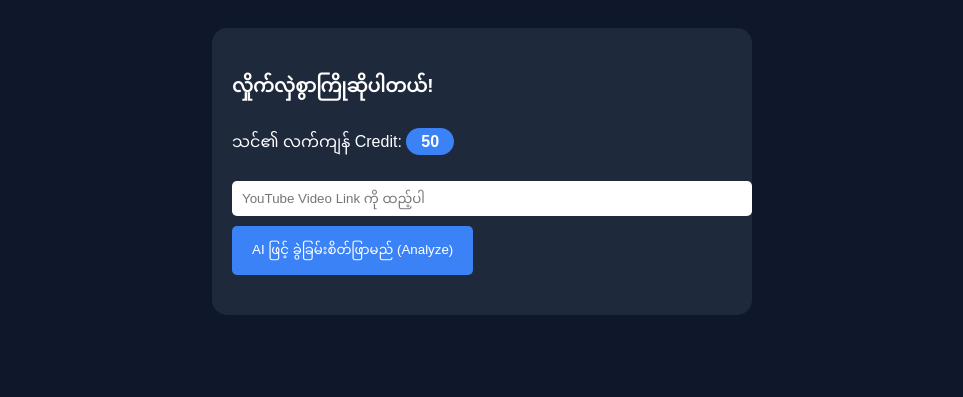
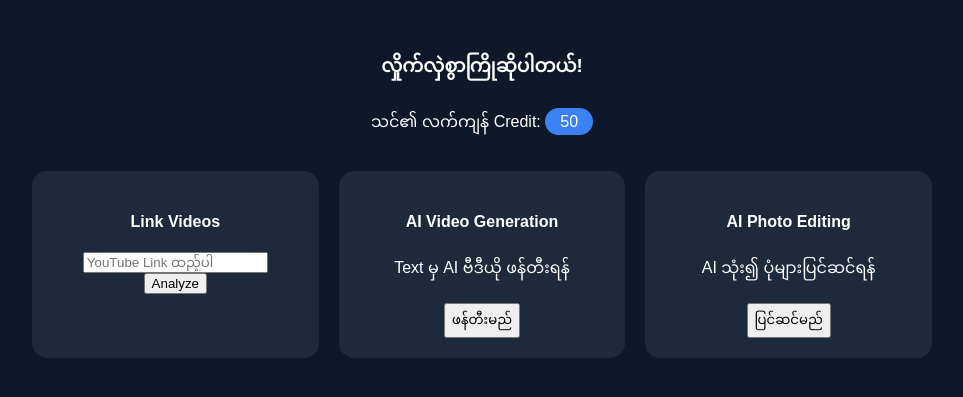
Before and after one commit to TheinWin65/ClipGenie-AI, a Flask app: page /dashboard in a window 1280 px wide. Shown: the top 397 px of the page, without its empty margins (158-1121 px from the left). Run offline with Flask 3, Linux system fonts and the light colour scheme.

Commit message:
fix dashboard user error

```diff
--- a/templates/dashboard.html
+++ b/templates/dashboard.html
@@ -5,24 +5,38 @@
     <title>ClipGenie AI Dashboard</title>
     <style>
         body { font-family: sans-serif; background-color: #0f172a; color: white; padding: 20px; }
-        .dashboard-card { background: #1e293b; padding: 20px; border-radius: 15px; max-width: 500px; margin: auto; }
-        .credit-badge { background: #3b82f6; padding: 5px 15px; border-radius: 20px; font-weight: bold; }
-        .input-group { margin: 20px 0; }
-        input { width: 100%; padding: 10px; border-radius: 5px; border: none; margin-bottom: 10px; }
-        button { background: #3b82f6; color: white; border: none; padding: 10px 20px; border-radius: 5px; cursor: pointer; }
+        .container { max-width: 900px; margin: auto; text-align: center; }
+        .dashboard-grid { display: grid; grid-template-columns: repeat(auto-fit, minmax(250px, 1fr)); gap: 20px; margin-top: 30px; }
+        .card { background: #1e293b; padding: 20px; border-radius: 15px; }
+        .credit-badge { background: #3b82f6; padding: 5px 15px; border-radius: 20px; }
     </style>
 </head>
 <body>
 
-<div class="dashboard-card">
+<div class="container">
     <h3>လှိုက်လှဲစွာကြိုဆိုပါတယ်!</h3>
     <p>သင်၏ လက်ကျန် Credit: <span class="credit-badge">{{ credit }}</span></p>
 
-    <div class="input-group">
-        <form action="/analyze" method="POST">
-            <input type="text" name="youtube_url" placeholder="YouTube Video Link ကို ထည့်ပါ" required>
-            <button type="submit">AI ဖြင့် ခွဲခြမ်းစိတ်ဖြာမည် (Analyze)</button>
-        </form>
+    <div class="dashboard-grid">
+        <div class="card">
+            <h4>Link Videos</h4>
+            <form action="/analyze" method="POST">
+                <input type="text" name="youtube_url" placeholder="YouTube Link ထည့်ပါ" required>
+                <button type="submit">Analyze</button>
+            </form>
+        </div>
+
+        <div class="card">
+            <h4>AI Video Generation</h4>
+            <p>Text မှ AI ဗီဒီယို ဖန်တီးရန်</p>
+            <a href="/video-gen"><button>ဖန်တီးမည်</button></a>
+        </div>
+
+        <div class="card">
+            <h4>AI Photo Editing</h4>
+            <p>AI သုံး၍ ပုံများပြင်ဆင်ရန်</p>
+            <a href="/photo-edit"><button>ပြင်ဆင်မည်</button></a>
+        </div>
     </div>
 </div>
 
```
